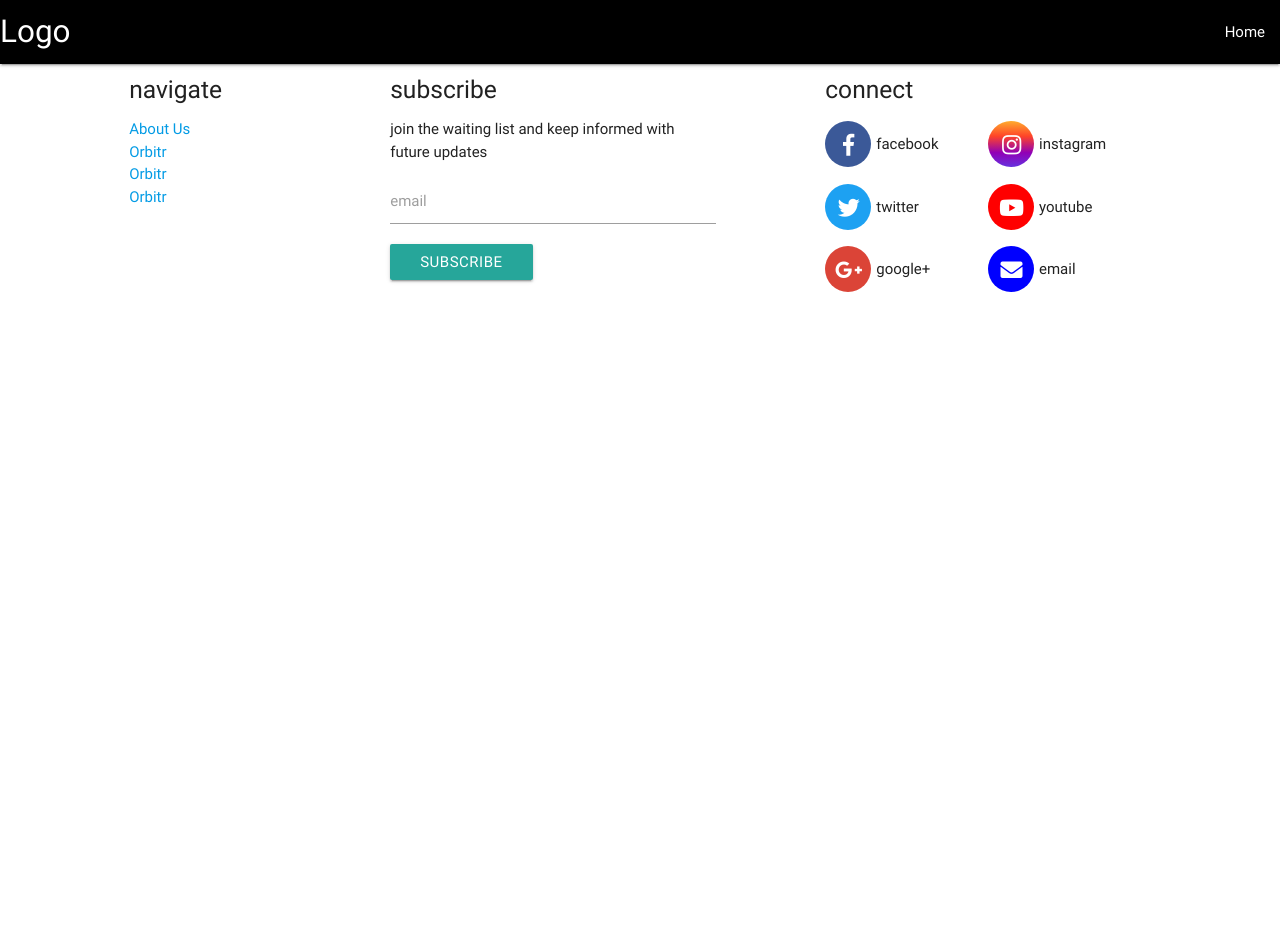
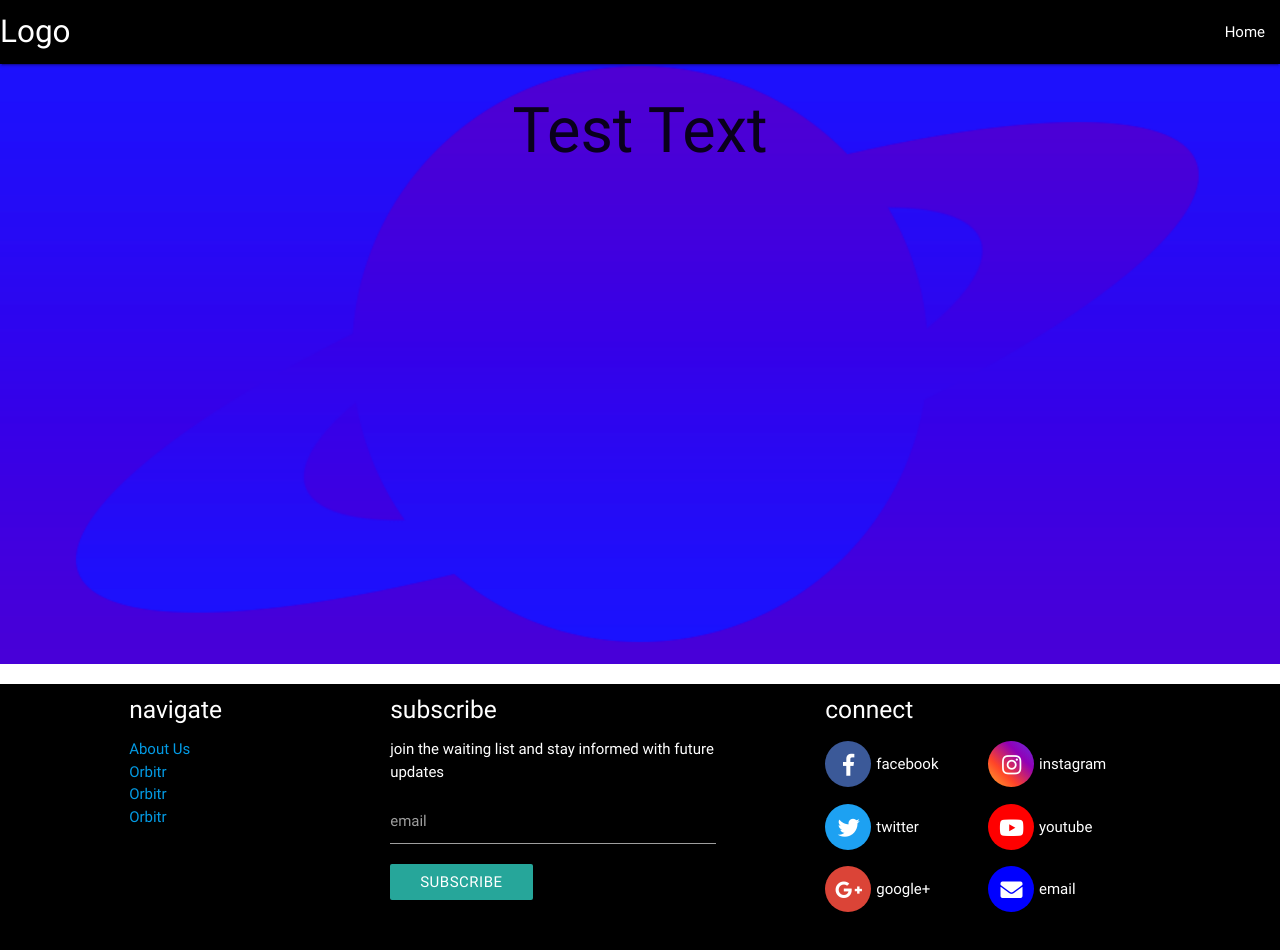
Before and after one commit to taylorpage/orbitr-web, an Angular app: page / in a window 1280 px wide. Shown: the top 950 px of the page. Before the commit the page ends 800 px from the top, so only its background shows below. Built offline with nearby package versions, Linux system fonts and the light colour scheme; what angular2-materialize would draw is missing.

Commit message:
(feat) Create main component
- Create main component and add background
- Force footer to remain at the bottom of the web app

Signed-off-by: Taylor Page <jonathantaylorpage@gmail.com>

```diff
--- a/src/app/app.component.html
+++ b/src/app/app.component.html
@@ -1,2 +1,5 @@
-<app-header></app-header>
-<app-footer></app-footer>
+<div class="app">
+  <app-header></app-header>
+  <app-main></app-main>
+  <app-footer></app-footer>
+</div>
--- a/src/app/app.component.scss
+++ b/src/app/app.component.scss
@@ -0,0 +1,3 @@
+.app {
+  height: 100%;
+}
--- a/src/app/app.module.ts
+++ b/src/app/app.module.ts
@@ -6,12 +6,14 @@ import { HeaderComponent } from './core/header/header.component';
 import { FooterComponent } from './core/footer/footer.component';
 
 import { MaterializeModule } from 'angular2-materialize';
+import { MainComponent } from './main/main.component';
 
 @NgModule({
   declarations: [
     AppComponent,
     HeaderComponent,
-    FooterComponent
+    FooterComponent,
+    MainComponent
   ],
   imports: [
     BrowserModule,
--- a/src/app/core/footer/footer.component.html
+++ b/src/app/core/footer/footer.component.html
@@ -1,3 +1,4 @@
+<footer>
   <div class="row">
     <!-- spacer -->
     <div class="col s12 m12 l1"></div>
@@ -5,6 +6,7 @@
     <div class="col s12 m12 l10">
       <div class="row">
 
+        <!-- navigation list -->
         <div class="col s12 m12 l3">
           <h5>navigate</h5>
 
@@ -20,7 +22,7 @@
         <form materialize>
           <div class="col s12 m12 l4">
             <h5>subscribe</h5>
-          <p>join the waiting list and keep informed with future updates</p>
+            <p>join the waiting list and stay informed with future updates</p>
 
             <!-- email input -->
             <div class="input-field">
@@ -73,3 +75,4 @@
     <!-- spacer -->
     <div class="col s12 m12 l1"></div>
   </div>
+</footer>
--- a/src/app/core/footer/footer.component.scss
+++ b/src/app/core/footer/footer.component.scss
@@ -1,3 +1,11 @@
+footer {
+  background-color: black;
+  color: white;
+  float: bottom;
+  position: absolute;
+  width: 100%;
+}
+
 .fab, .fas {
   width: 46px;
   height: 46px;
--- /dev/null
+++ b/src/app/main/main.component.html
@@ -0,0 +1,5 @@
+<div class="row">
+  <div class="col s12 center-align main">
+    <h1>Test Text</h1>
+  </div>
+</div>
--- /dev/null
+++ b/src/app/main/main.component.scss
@@ -0,0 +1,6 @@
+.main {
+    background-image: url('../../assets/orbitr-display.png');
+    height: 600px;
+    background-size: cover;
+    background-position: center;
+}
--- /dev/null
+++ b/src/app/main/main.component.ts
@@ -0,0 +1,15 @@
+import { Component, OnInit } from '@angular/core';
+
+@Component({
+  selector: 'app-main',
+  templateUrl: './main.component.html',
+  styleUrls: ['./main.component.scss']
+})
+export class MainComponent implements OnInit {
+
+  constructor() { }
+
+  ngOnInit() {
+  }
+
+}
--- a/src/assets/modules/_icons.scss
+++ b/src/assets/modules/_icons.scss
@@ -1,8 +1,8 @@
 .instagram-gradient-background {
   background: $instagram-orange;
-  background: -moz-linear-gradient(top, $instagram-orange 0%, $instagram-red 33%, $instagram-purple 69%, $instagram-violet 100%);
-  background: -webkit-linear-gradient(top, $instagram-orange 0%,$instagram-red 33%,$instagram-purple 69%,$instagram-violet 100%);
-  background: linear-gradient(to bottom, $instagram-orange 0%, $instagram-red 33%, $instagram-purple 69%, $instagram-violet 100%);
+  background: -moz-linear-gradient(45deg, $instagram-orange 0%, $instagram-red 33%, $instagram-purple 69%, $instagram-violet 100%);
+  background: -webkit-linear-gradient(45deg, $instagram-orange 0%,$instagram-red 33%,$instagram-purple 69%,$instagram-violet 100%);
+  background: linear-gradient(45deg, $instagram-orange 0%, $instagram-red 33%, $instagram-purple 69%, $instagram-violet 100%);
   filter: progid:DXImageTransform.Microsoft.gradient( startColorstr='#ffc832', endColorstr='#4c00ff',GradientType=0 );
 }
 
--- a/src/index.html
+++ b/src/index.html
@@ -9,9 +9,6 @@
   <link href="http://fonts.googleapis.com/icon?family=Material+Icons" rel="stylesheet">
   <link href="https://use.fontawesome.com/releases/v5.0.12/css/all.css" rel="stylesheet">
 
-  <link rel="stylesheet" href="https://fonts.googleapis.com/css?family=Roboto:300,400,500,700,400italic">
-
-
   <meta name="viewport" content="width=device-width, initial-scale=1">
   <link rel="icon" type="image/x-icon" href="favicon.ico">
 </head>
```
Also changed, not shown: src/assets/orbitr-display.png (added), 1 other file (tests, documents, lock files or other folders). Lines whose indentation alone changed are shown as unchanged.
